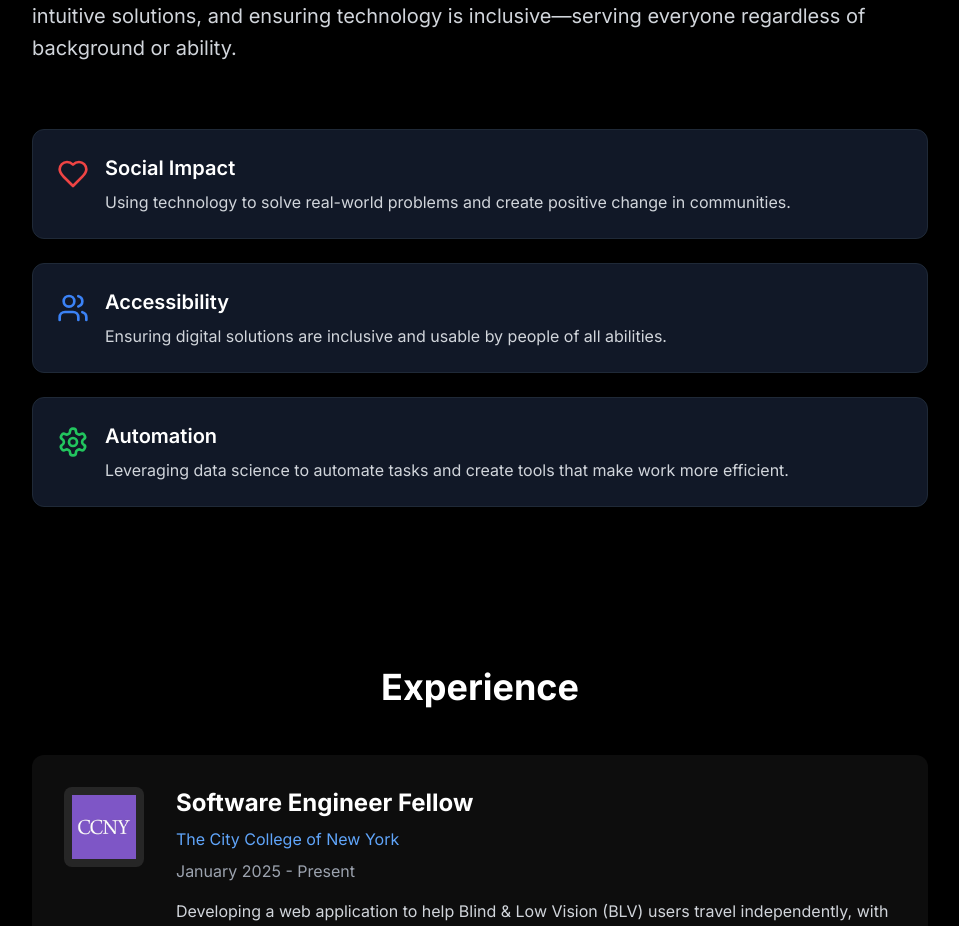
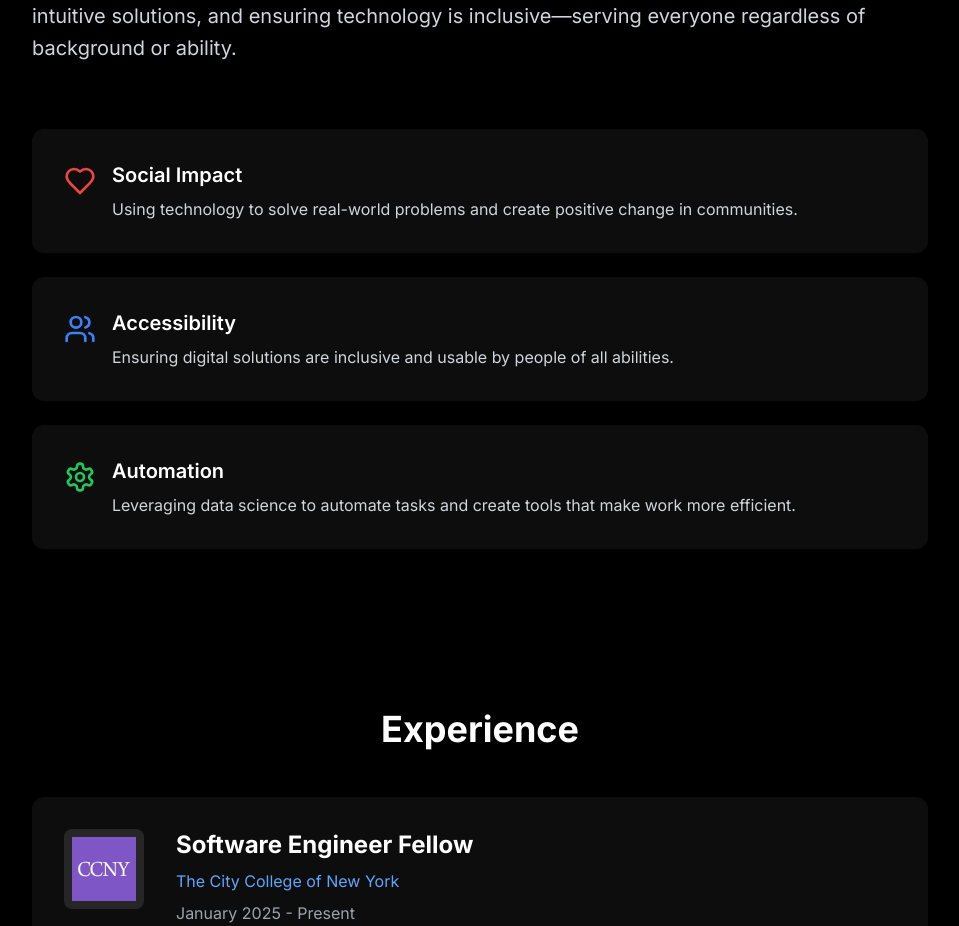
Before and after one commit to MChaudhry9/Portfolio, a Next.js app: page / in a window 1280 px wide. Shown: the part 1220-2146 px from the top of the page, without its empty margins (160-1119 px from the left). Built offline with nearby package versions, Linux system fonts and the light colour scheme.

Commit message:
UI update in about me-3 boxes

```diff
--- a/src/components/About.tsx
+++ b/src/components/About.tsx
@@ -36,7 +36,7 @@ export default function About() {
           {/* Feature boxes section */}
           <div className="mt-16 space-y-6">
             <motion.div
-              className="flex items-start space-x-4 p-6 bg-gray-900 rounded-xl border border-gray-800 hover:border-gray-700 transition-all"
+              className="flex items-start gap-4 bg-white/5 rounded-xl p-8 hover:bg-white/10 transition-colors"
               initial={{ opacity: 0, x: -20 }}
               whileInView={{ opacity: 1, x: 0 }}
               transition={{ duration: 0.5, delay: 0.1 }}
@@ -52,7 +52,7 @@ export default function About() {
             </motion.div>
 
             <motion.div
-              className="flex items-start space-x-4 p-6 bg-gray-900 rounded-xl border border-gray-800 hover:border-gray-700 transition-all"
+              className="flex items-start gap-4 bg-white/5 rounded-xl p-8 hover:bg-white/10 transition-colors"
               initial={{ opacity: 0, x: -20 }}
               whileInView={{ opacity: 1, x: 0 }}
               transition={{ duration: 0.5, delay: 0.2 }}
@@ -68,7 +68,7 @@ export default function About() {
             </motion.div>
 
             <motion.div
-              className="flex items-start space-x-4 p-6 bg-gray-900 rounded-xl border border-gray-800 hover:border-gray-700 transition-all"
+              className="flex items-start gap-4 bg-white/5 rounded-xl p-8 hover:bg-white/10 transition-colors"
               initial={{ opacity: 0, x: -20 }}
               whileInView={{ opacity: 1, x: 0 }}
               transition={{ duration: 0.5, delay: 0.3 }}
```
